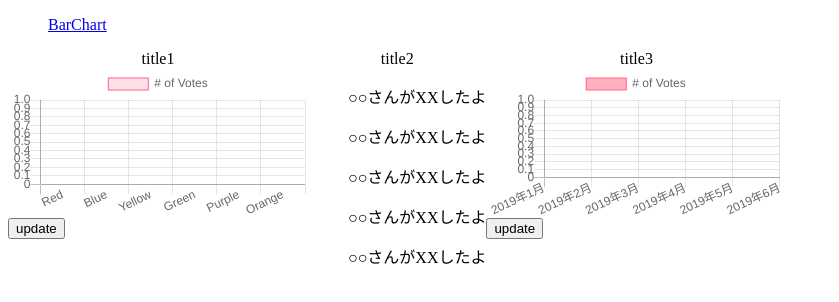
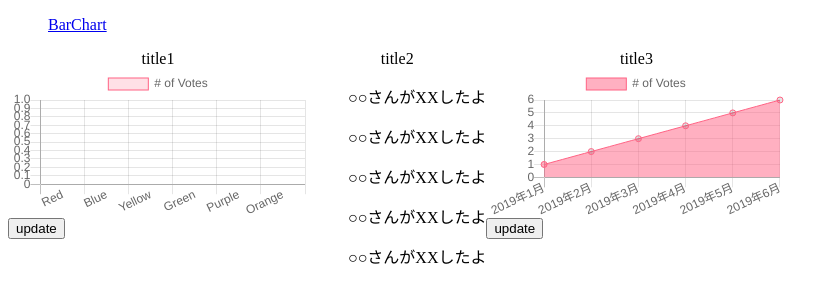
Before and after one commit to hachi-eiji/sandbox-chartjs, an Angular app: page / in a window 1280 px wide. Shown: the top 302 px of the page, without its empty margins (0-839 px from the left). Built offline with nearby package versions, Linux system fonts and the light colour scheme.

Commit message:
初期データセットできてなかったよ

```diff
--- a/src/app/directives/line-chart.directive.ts
+++ b/src/app/directives/line-chart.directive.ts
@@ -8,7 +8,7 @@ export class LineChartDirective implements OnInit, OnDestroy, OnChanges {
   @Input()
   labels: string[] = [];
   @Input()
-  datasets: any[];
+  datasets: any[] = [];
   @Input()
   options: ChartOptions;
 
@@ -31,11 +31,6 @@ export class LineChartDirective implements OnInit, OnDestroy, OnChanges {
     };
   }
 
-  ngOnInit(): void {
-    this.create();
-    this.firstChange = false;
-  }
-
   ngOnChanges(changes: SimpleChanges): void {
     // ngOnInitの前に呼ばれるのでそのときはスキップする
     if (this.firstChange) {
@@ -44,11 +39,11 @@ export class LineChartDirective implements OnInit, OnDestroy, OnChanges {
     for (const name in changes) {
       const change = changes[name];
       if (name === 'data') {
-        this.chart.data.datasets[0].data = change.currentValue;
+        this.setData(change.currentValue);
       } else if (name === 'datasets') {
-        this.chart.data.datasets[0] = change.currentValue;
+        this.setDatasets(change.currentValue);
       } else if (name === 'label') {
-        this.chart.data.labels = change.currentValue;
+        this.setLabels(change.currentValue);
       }
     }
     this.chart.update();
@@ -61,6 +56,32 @@ export class LineChartDirective implements OnInit, OnDestroy, OnChanges {
     }
   }
 
+  ngOnInit(): void {
+    this.create();
+    this.firstChange = false;
+    if (this.data) {
+      this.setData(this.data);
+      this.chart.data.datasets[0].data = this.data;
+    } else if (this.datasets) {
+      this.setDatasets(this.datasets);
+    } else if (name === 'label') {
+      this.setLabels(this.labels);
+    }
+    this.chart.update();
+  }
+
+  private setData(data) {
+    this.chart.data.datasets[0].data = data;
+  }
+
+  private setDatasets(datasets) {
+    this.chart.data.datasets[0] = datasets;
+  }
+
+  private setLabels(labels) {
+    this.chart.data.labels = labels;
+  }
+
   private create() {
     const context = this.element.nativeElement.getContext('2d');
     this.chart = new Chart(context, this.config);
```
